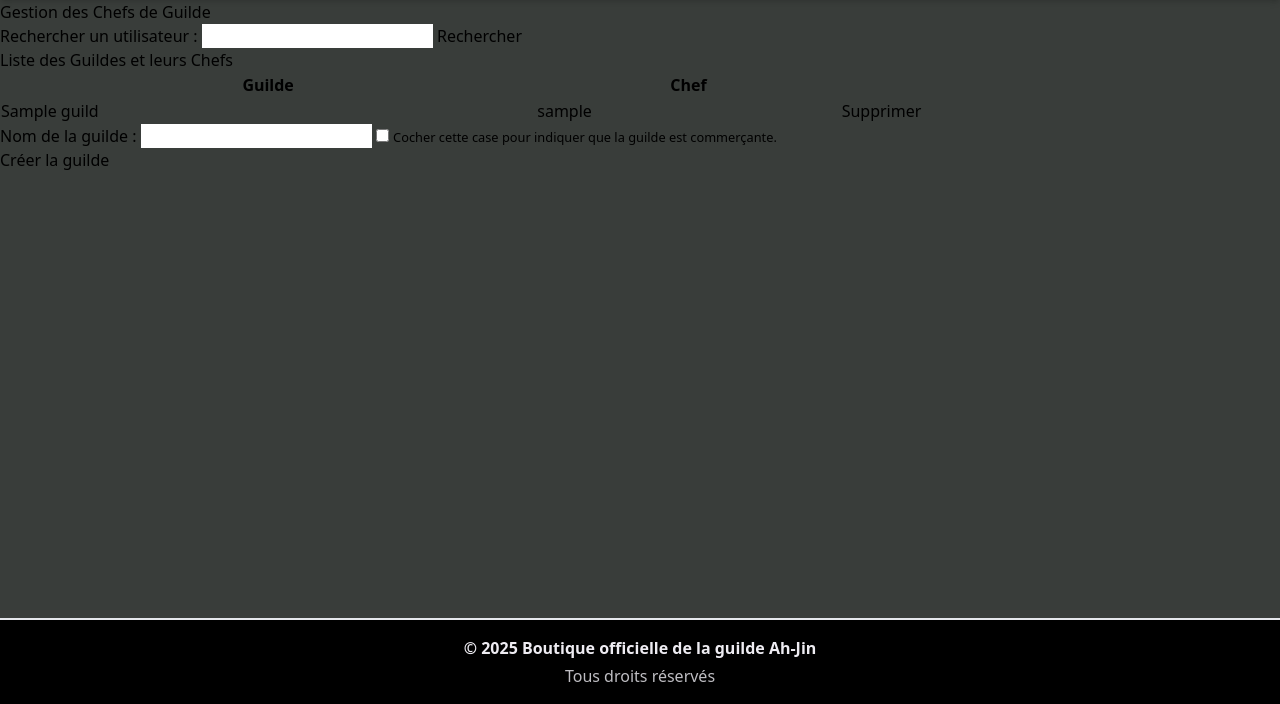
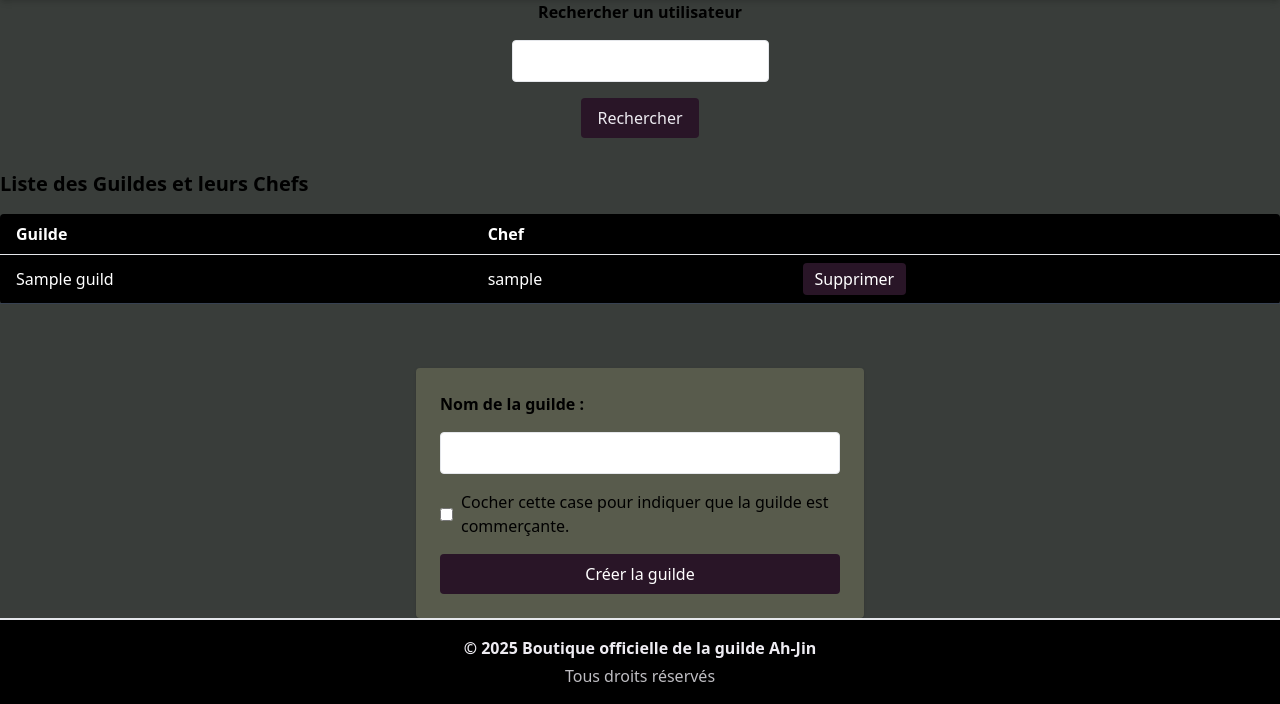
Before and after one commit to ebertinbench/market-AJH, a Symfony app: template market-ajh/templates/guild/index.html.twig in a window 1280 px wide. Shown: the part 96-800 px from the top of the page. Run offline with Twig, Linux system fonts and the light colour scheme; the template is opened without the code that fills it: most values are stand-ins (such as "Sample title", 1, 10 or a date in 2020); style sheets or scripts are compiled from the project's sources; some libraries are stand-ins or nearby versions.

Commit message:
refonte de l'interface de gestion des guildes

```diff
--- a/market-ajh/templates/guild/index.html.twig
+++ b/market-ajh/templates/guild/index.html.twig
@@ -1,73 +1,76 @@
 {% extends 'base.html.twig' %}
 
-{% block title %}Hello GuildController!{% endblock %}
+{% block title %}Chefs de guilde{% endblock %}
 
 {% block body %}
-    <h1>Gestion des Chefs de Guilde</h1>
+    <form method="get" class="mb-8 flex flex-col md:flex-column items-center gap-4">
+        <label for="user-search" class="font-semibold">Rechercher un utilisateur</label>
 
-    <form method="get">
-        <label for="user-search">Rechercher un utilisateur :</label>
-        <input type="text" id="user-search" name="user_search" value="{{ app.request.get('user_search') }}">
-        <button type="submit">Rechercher</button>
+            <input type="text" id="user-search" name="user_search" value="{{ app.request.get('user_search') }}" class="border border-gray rounded px-3 py-2 focus:outline-none focus:ring-2 focus:ring-violet">
+            <button type="submit" class="bg-VIOLET text-WHITE px-4 py-2 rounded hover:bg-BLACK transition">Rechercher</button>
+
     </form>
 
     {% if app.request.get('user_search') is not empty %}
-        <h2>Résultats de la recherche :</h2>
-        <ul>
+        <h2 class="text-xl font-semibold mb-4">Résultats de la recherche :</h2>
+        <ul class="space-y-4 mb-8">
             {% set found = false %}
             {% for user in users %}
                 {% if user.username matches('/' ~ app.request.get('user_search')|e('js') ~ '/i') %}
                     {% set found = true %}
-                    <li>
-                        <strong>Nom d'utilisateur :</strong> {{ user.username }}<br>
-                        <strong>Guilde :</strong> {{ user.guild ? user.guild.name : 'Aucune' }}<br>
-                        <strong>Chef de la guilde :</strong> {{ user.chiefOf ? user.chiefOf.name : 'Non' }}
-                        <form method="post" class="assign-chief-form" data-user-id="{{ user.id }}" action="#">
-
-                            <select name="guild_id" class="guild-selector">
+                    <li class="bg-white shadow rounded p-4 flex flex-col gap-2">
+                        <div><strong>Nom d'utilisateur :</strong> <span class="text-violet">{{ user.username }}</span></div>
+                        <div><strong>Guilde :</strong> {{ user.guild ? user.guild.name : 'Aucune' }}</div>
+                        <div><strong>Chef de la guilde :</strong> {{ user.chiefOf ? user.chiefOf.name : 'Non' }}</div>
+                        <form method="post" class="assign-chief-form flex items-center gap-2 mt-2" data-user-id="{{ user.id }}" action="#">
+                            <select name="guild_id" class="guild-selector border border-gray rounded px-2 py-1">
                                 {% for guild in guilds %}
                                     <option value="{{ guild.id }}">{{ guild.name }}</option>
                                 {% endfor %}
                             </select>
-                            <button type="submit">Assigner comme chef</button>
+                            <button type="submit" class="bg-green text-white px-3 py-1 rounded hover:bg-BLACK transition">Assigner comme chef</button>
                         </form>
                     </li>
                 {% endif %}
             {% endfor %}
             {% if not found %}
-                <li>Aucun utilisateur trouvé.</li>
+                <li class="text-gray-500 italic">Aucun utilisateur trouvé.</li>
             {% endif %}
         </ul>
     {% endif %}
 
-    <h2>Liste des Guildes et leurs Chefs</h2>
-    <table>
+    <h2 class="text-xl font-semibold mb-4">Liste des Guildes et leurs Chefs</h2>
+    <div class="overflow-x-auto mb-8">
+        <table class="min-w-full bg-black text-white shadow rounded">
             <thead>
                 <tr>
-                <th>Guilde</th>
-                <th>Chef</th>
+                    <th class="px-4 py-2 border-b font-semibold text-left">Guilde</th>
+                    <th class="px-4 py-2 border-b font-semibold text-left">Chef</th>
+                    <th class="px-4 py-2 border-b"></th>
                 </tr>
             </thead>
             <tbody>
                 {% for guild in guilds %}
-                <tr>
-                    <td>{{ guild.name }}</td>
-                    <td>
+                    <tr class="hover:bg-gray-800">
+                        <td class="px-4 py-2 border-b border-gray-700">{{ guild.name }}</td>
+                        <td class="px-4 py-2 border-b border-gray-700">
                             {% if guild.chef %}
-                            {{ guild.chef.username }}
+                                <span class="text-violet">{{ guild.chef.username }}</span>
                             {% else %}
-                            <em>Pas de chef assigné</em>
+                                <em class="text-gray-300">Pas de chef assigné</em>
                             {% endif %}
                         </td>
-                    <td>
+                        <td class="px-4 py-2 border-b border-gray-700">
                             <form method="post" action="{{ path('guild_delete', {'id': guild.id}) }}" onsubmit="return confirm('Êtes-vous sûr de vouloir supprimer cette guilde ?');">
-                            <button type="submit" class="btn btn-danger">Supprimer</button>
+                                <button type="submit" class="bg-VIOLET text-white px-3 py-1 rounded hover:bg-BLACK transition">Supprimer</button>
                             </form>
                         </td>
                     </tr>
                 {% endfor %}
             </tbody>
         </table>
+    </div>
+
     <script>
 document.querySelectorAll('.assign-chief-form').forEach(form => {
     const select = form.querySelector('.guild-selector');
@@ -83,20 +86,22 @@ document.querySelectorAll('.assign-chief-form').forEach(form => {
     });
 });
 </script>
+
     {% for label, messages in app.flashes %}
         {% for message in messages %}
-        <div class="flash-{{ label }}">{{ message }}</div>
+            <div class="flash-{{ label }} px-4 py-2 rounded mb-4 {{ label == 'success' ? 'bg-green text-white' : 'bg-black text-white' }}">
+                {{ message }}
+            </div>
         {% endfor %}
     {% endfor %}
-<form method="post" action="{{ path('guild_create') }}">
-    <label for="guild-name">Nom de la guilde :</label>
-    <input type="text" id="guild-name" name="name" required>
-    <label for="allowedtosell">
-        <input type="checkbox" id="allowedtosell" name="allowedtosell" value="true">
+
+    <form method="post" action="{{ path('guild_create') }}" class="bg-GREEN shadow rounded p-6 max-w-md mx-auto mt-8 flex flex-col gap-4">
+        <label for="guild-name" class="font-semibold text-violet">Nom de la guilde :</label>
+        <input type="text" id="guild-name" name="name" required class="border border-gray rounded px-3 py-2 focus:outline-none focus:ring-2 focus:ring-violet">
+        <label for="allowedtosell" class="flex items-center gap-2">
+            <input type="checkbox" id="allowedtosell" name="allowedtosell" value="true" class="accent-green">
+            <span>Cocher cette case pour indiquer que la guilde est commerçante.</span>
         </label>
-    <small>Cocher cette case pour indiquer que la guilde est commerçante.</small>
-    <br>
-    <button type="submit">Créer la guilde</button>
+        <button type="submit" class="bg-VIOLET text-white px-4 py-2 rounded hover:bg-black transition">Créer la guilde</button>
     </form>
-
 {% endblock %}
```
Also changed, not shown: market-ajh/assets/images/items/test.jpg (deleted). Lines whose indentation alone changed are shown as unchanged.
